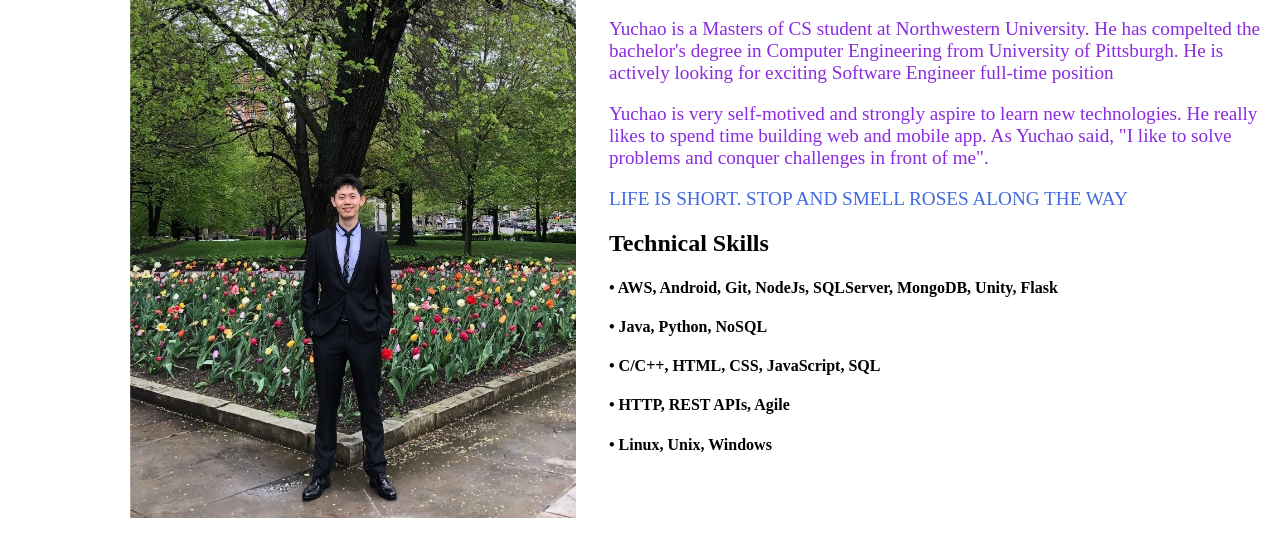
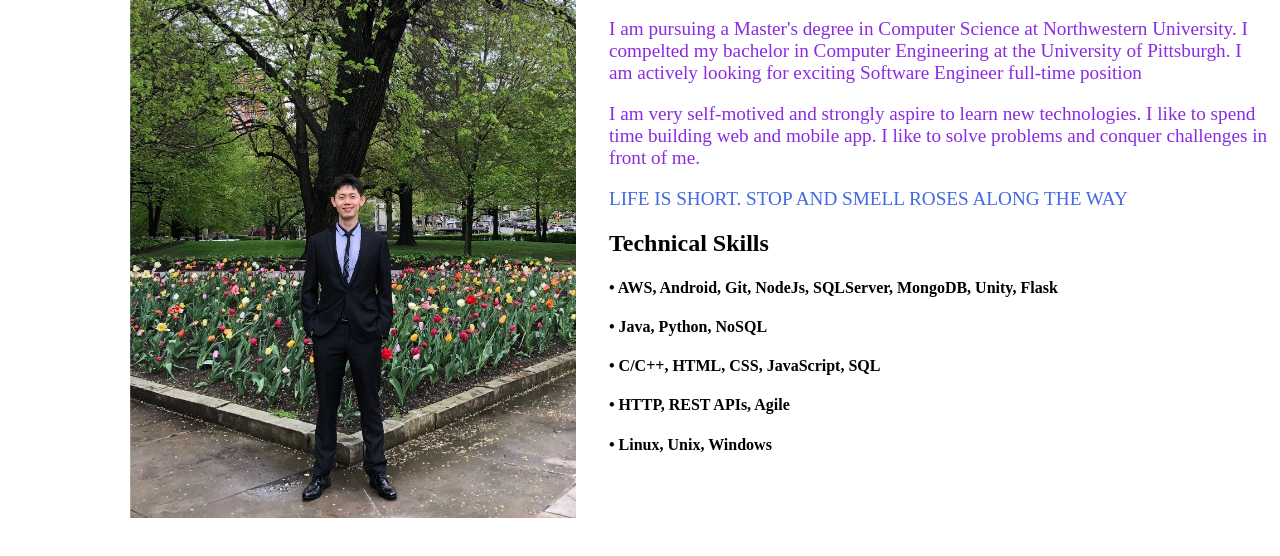
Before and after one commit to yuw72/yuw72.github.io, a plain HTML site: page biography.html in a window 1280 px wide. Shown: the part 120-676 px from the top of the page. Drawn offline with Linux system fonts and the light colour scheme.

Commit message:
need more css

```diff
--- a/biography.html
+++ b/biography.html
@@ -33,12 +33,12 @@
 				</td>
 				<td class="intro2">
 					<h1>Biography</h1>
-					<p style="color:blueviolet;font-size:120%;">Yuchao is a Masters of CS student at Northwestern University. He has compelted the bachelor's degree in
-						Computer Engineering from University of Pittsburgh. He is actively looking for exciting Software Engineer full-time position
+					<p style="color:blueviolet;font-size:120%;">I am pursuing a Master's degree in Computer Science at Northwestern University. I compelted my bachelor in
+						Computer Engineering at the University of Pittsburgh. I am actively looking for exciting Software Engineer full-time position
 						</p>
-					<p style="color:blueviolet;font-size:120%;">Yuchao is very self-motived and strongly aspire to learn new technologies. He really likes to spend
+					<p style="color:blueviolet;font-size:120%;">I am very self-motived and strongly aspire to learn new technologies. I like to spend
 						time building web and
-						mobile app. As Yuchao said, "I like to solve problems and conquer challenges in front of me". </p>
+						mobile app. I like to solve problems and conquer challenges in front of me. </p>
 
                     <p style="color:royalblue;font-size:120%;">LIFE IS SHORT. STOP AND SMELL ROSES ALONG THE WAY</p>
                     <h2>Technical Skills</h2>
```
Also changed, not shown: index.html (+4 -4 lines).
